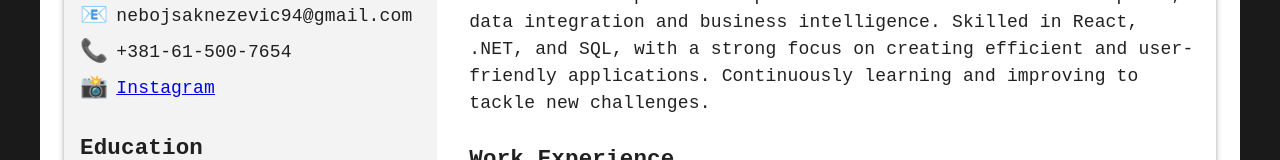
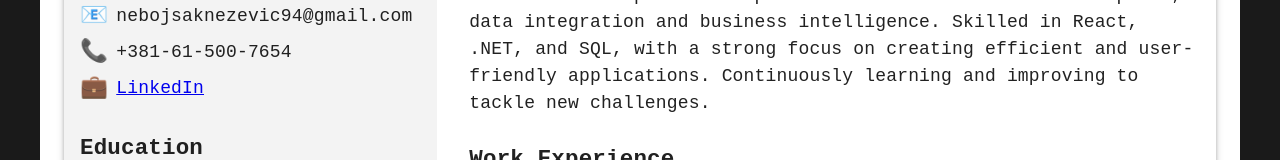
Before and after one commit to NebojsaKnezevic/MyCV, a React (Vite) app: page / in a window 1280 px wide. Shown: the part 265-425 px from the top of the page. Built offline with nearby package versions, Linux system fonts and the light colour scheme.

Commit message:
final commit

```diff
--- a/src/components/left/contact/contact.tsx
+++ b/src/components/left/contact/contact.tsx
@@ -19,21 +19,25 @@ export const Contact: React.FC = () => {
             </Box>
 
             {/* Third Row: Instagram */}
-            <Box sx={{ display: 'flex', alignItems: 'center' , mb: 2 }}>
+            {/* <Box sx={{ display: 'flex', alignItems: 'center' , mb: 2 }}>
                 <Typography variant="h6" sx={{ mr: 1 }}>📸</Typography>
                 <Typography variant="body1">
                     <a href="https://www.instagram.com/knezevic.knez?igsh=MWl1dDJrd3h0dzl5MQ==" target="_blank" rel="noopener noreferrer">
                         Instagram
                     </a>
                 </Typography>
-            </Box>
+            </Box> */}
 
 
             {/* Fourth Row: LinkedIn */}
-            {/* <Box sx={{ display: 'flex', alignItems: 'center', mb: 2 }}>
+            <Box sx={{ display: 'flex', alignItems: 'center', mb: 2 }}>
                 <Typography variant="h6" sx={{ mr: 1 }}>💼</Typography> {/* LinkedIn icon */}
-                {/* <Typography variant="body1">LinkedIn</Typography> */}
-            {/* </Box> */}
+                <Typography variant="body1">
+                    <a href="https://www.linkedin.com/in/nebojsa-knezevic-952b1b344/" target="_blank" rel="noopener noreferrer">
+                        LinkedIn
+                    </a>
+                </Typography>
+            </Box>
         </Box>
     );
 };
--- a/src/components/right/work-expirience/work-expirience.tsx
+++ b/src/components/right/work-expirience/work-expirience.tsx
@@ -27,6 +27,7 @@ export const WorkExperience: React.FC = () => {
             <Box sx={{ my: 2 }}>
                 <Typography variant="body1" sx={{ fontWeight: "bold" }}>
                     Advanced Computing Technology (2022-present)
+                    {/* ABB (2022-present) */}
                 </Typography>
                 <Typography variant="body2" sx={{ fontStyle: "italic", mb: 1 }}>
                     (Data Integration, Business Intelligence, and Full-Stack Development)
```
